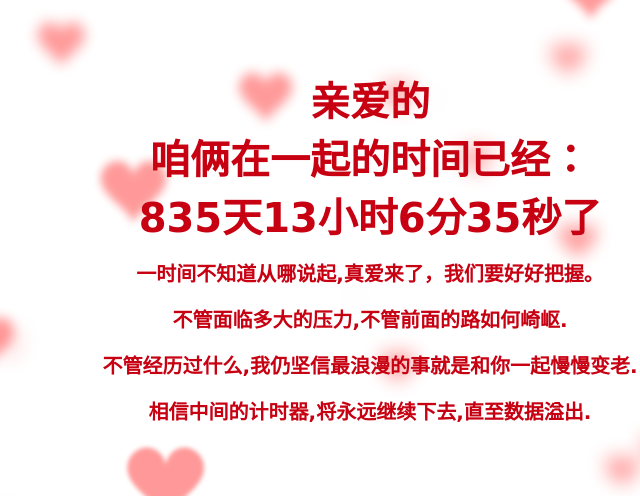
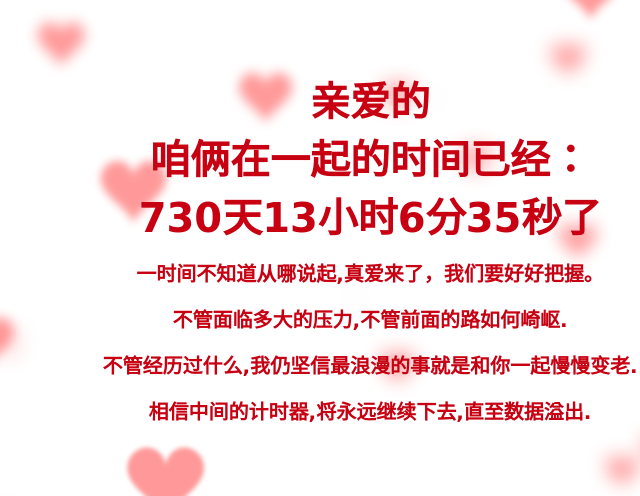
Before and after one commit to FUQiaobo/FUQiaobo.github.io, a plain HTML site: page index.html in a window 1280 px wide. Shown: the part 178-674 px from the top of the page, 290-930 px from the left. Drawn offline with Linux system fonts and the light colour scheme.

Commit message:
Update index.html

```diff
--- a/index.html
+++ b/index.html
@@ -126,7 +126,7 @@ window.addEventListener("resize", onResize);
 requestAnimationFrame(render);
 
 window.onload=function starttime(){
-        time(h1,'2017,7,4');     // 在一起的时间
+        time(h1,'2017,10,17');     // 在一起的时间
         ptimer = setTimeout(starttime,1000); // 添加计时器
 }
 
```
